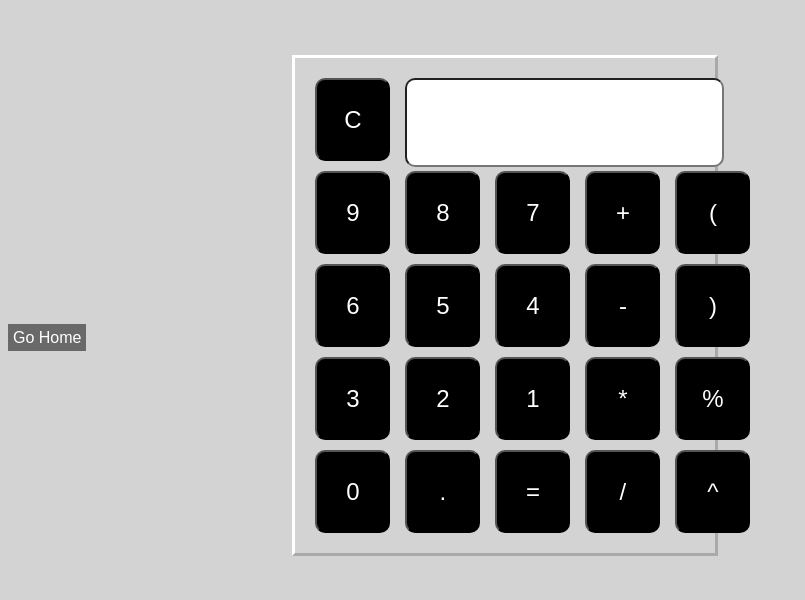
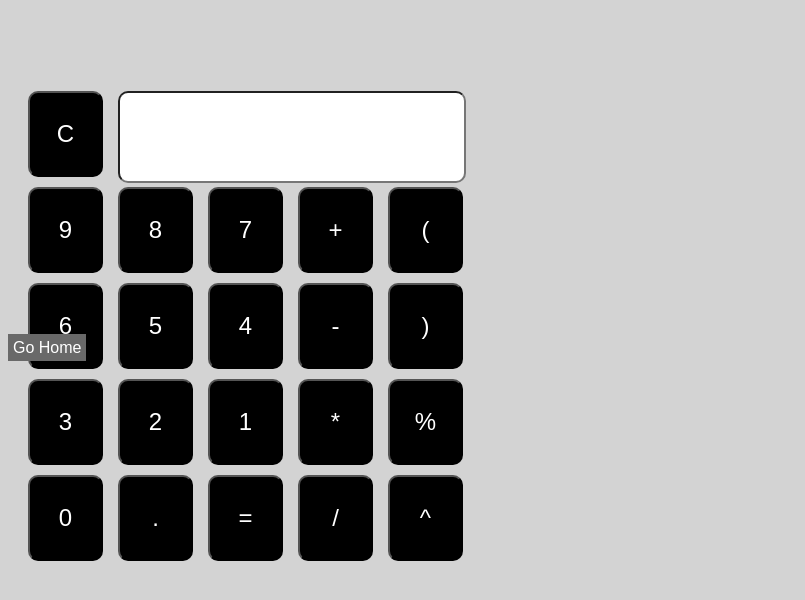
Before and after one commit to saltrupiao/SwissArmyAssistant, a Flask app: page /calc in a window 1280 px wide. Shown: the top 600 px of the page, without its empty margins (0-805 px from the left). Run offline with Flask 2, Linux system fonts and the light colour scheme; some libraries are stand-ins or nearby versions.

Commit message:
File system beginnings

```diff
--- a/static/styles/calc.css
+++ b/static/styles/calc.css
@@ -15,12 +15,11 @@ body
 {
     /*Center the calculator*/
     grid-column-start: 1;
-    grid-column-end: 4;
+    grid-column-end: 5;
     /*Hack the size together. This is not a good way to do this honestly*/
     width: 40%;
     height: 150%;
     padding: 20px;
-    margin-left: 30%;
     margin-top: 5%;
     /*Create the new grid to position the buttons*/
     display: grid;
@@ -28,12 +27,6 @@ body
     grid-template-rows: 1fr 1fr 1fr 1fr 1fr;
     grid-row-gap: 10px;
     /*Final styling*/
-    background-color: lightgray;
-    border-style: solid;
-    border-bottom-color: darkgray;
-    border-right-color: darkgray;
-    border-left-color: white;
-    border-top-color: white;
 }
 
 /*Below, all the buttons are positioned on the grid inside the container*/
@@ -185,7 +178,7 @@ body
 .container>#display
 {
     height: 100%;
-    width: 90%;
+    width: 340px;
     border-radius: 10px;
     font-size: 24px;
 }
--- a/templates/calc.html
+++ b/templates/calc.html
@@ -33,8 +33,8 @@ function getElement(){  //inserts this line, makes the form information look cle
                 <input class="calcButton" value="/" id="slash" type="button" onclick="getElement().value+='/'"/>
                 <input class="calcButton" value="(" id="parentheses" type="button" onclick="getElement().value+='('">
                 <input class="calcButton" value=")" id="parentheses2" type="button" onclick="getElement().value+=')'">
-                <input class="calcButton" value="%" id="percent" type="button" onclick="getElement().value+='%'">
-                <input class="calcButton" value="^" id="exponential" type="button" onclick="getElement().value+='^'">
+                <input class="calcButton" value="%" id="percent" type="button" onclick="getElement().value+='//'">
+                <input class="calcButton" value="^" id="exponential" type="button" onclick="getElement().value+='**'">
             </form>
         </div>
         <div>
```
